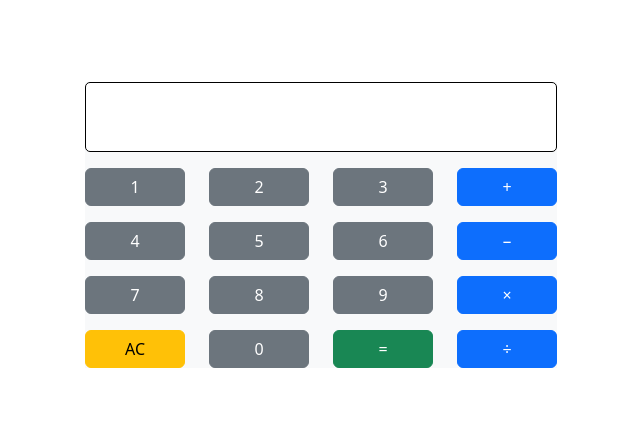
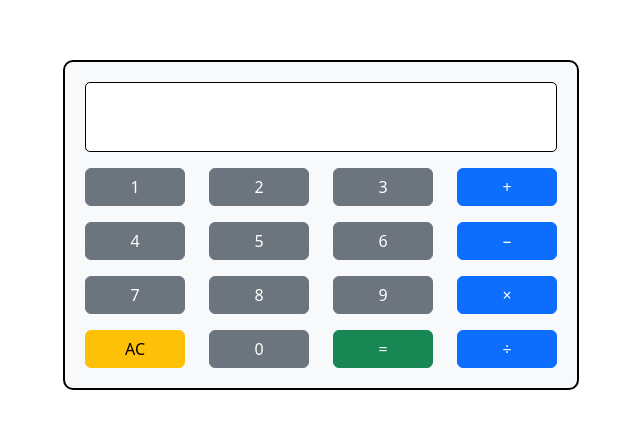
Before and after one commit to zwhahn/calculator, a plain HTML site: page index.html in a window 1280 px wide. Shown: the part 175-604 px from the top of the page, without its empty margins (319-959 px from the left). Drawn offline with nearby package versions, Linux system fonts and the light colour scheme.

Commit message:
Frame calculator

```diff
--- a/index.html
+++ b/index.html
@@ -8,9 +8,8 @@
     <title>Calculator</title>
 </head>
 <body>
-    <div class="fullscreen">
-        <div class="calc-holder">
-            <div class="text-bg-light calc-holder">
+    <div class="fullscreen bg-white">
+        <div class="calc-holder bg-light">
             <div class="display-holder">
                     <p class="display-4 text-end" id="display"></p>
             </div>
@@ -72,7 +71,6 @@
             </div>
         </div>
     </div>
-    </div>
     <script src="app.js" defer></script>
     <script src="https://cdn.jsdelivr.net/npm/bootstrap@5.3.3/dist/js/bootstrap.bundle.min.js" integrity="sha384-YvpcrYf0tY3lHB60NNkmXc5s9fDVZLESaAA55NDzOxhy9GkcIdslK1eN7N6jIeHz" crossorigin="anonymous" defer></script>
 </body>
--- a/styles.css
+++ b/styles.css
@@ -16,8 +16,9 @@
 }
 
 .calc-holder{
-    /* width: 400px;
-    height: 700px; */
+    border: 2px black solid;
+    border-radius: 10px;
+    padding: 20px;
 }
 
 .btn-width{
```
Lines whose indentation alone changed are shown as unchanged.
